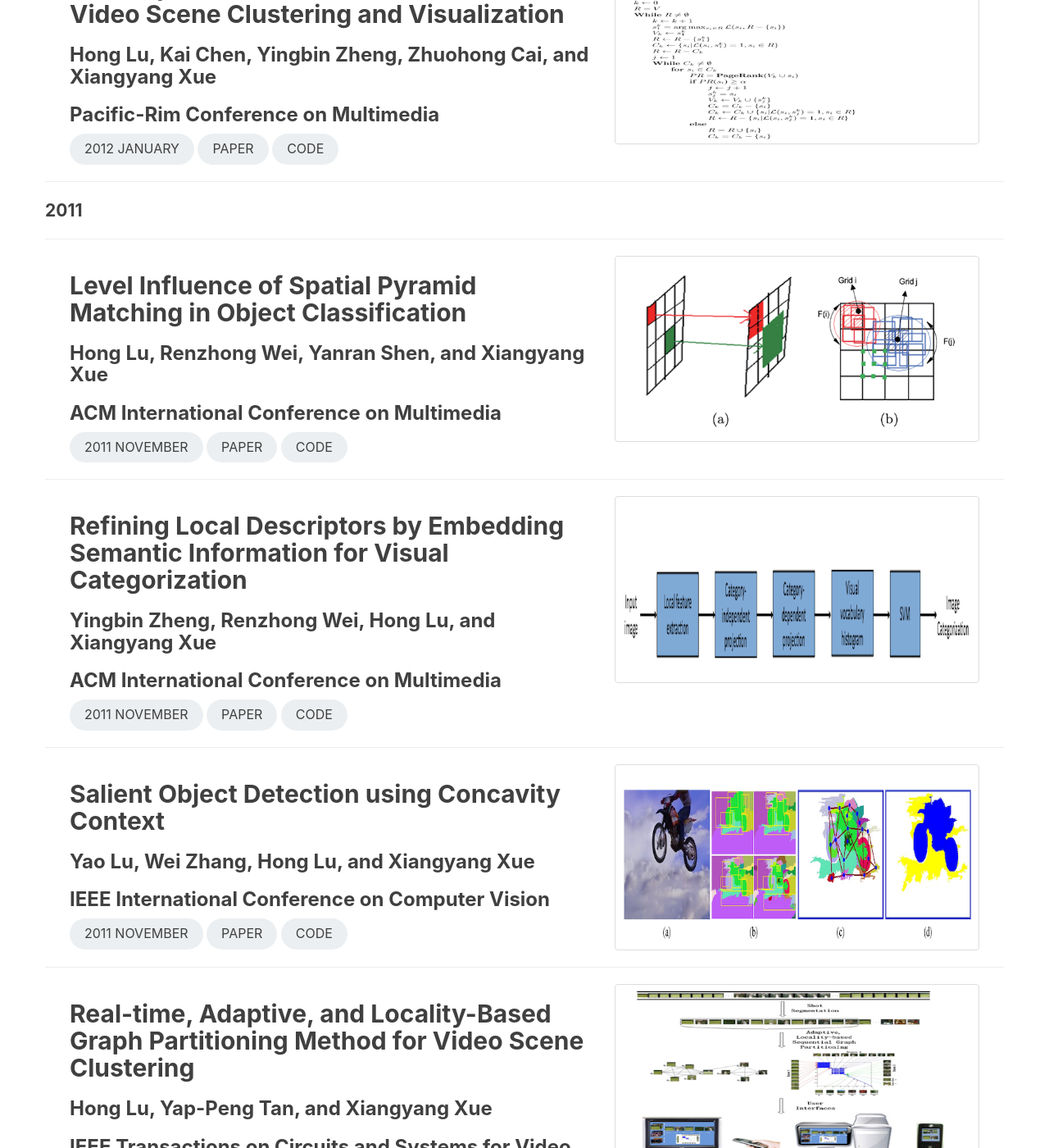
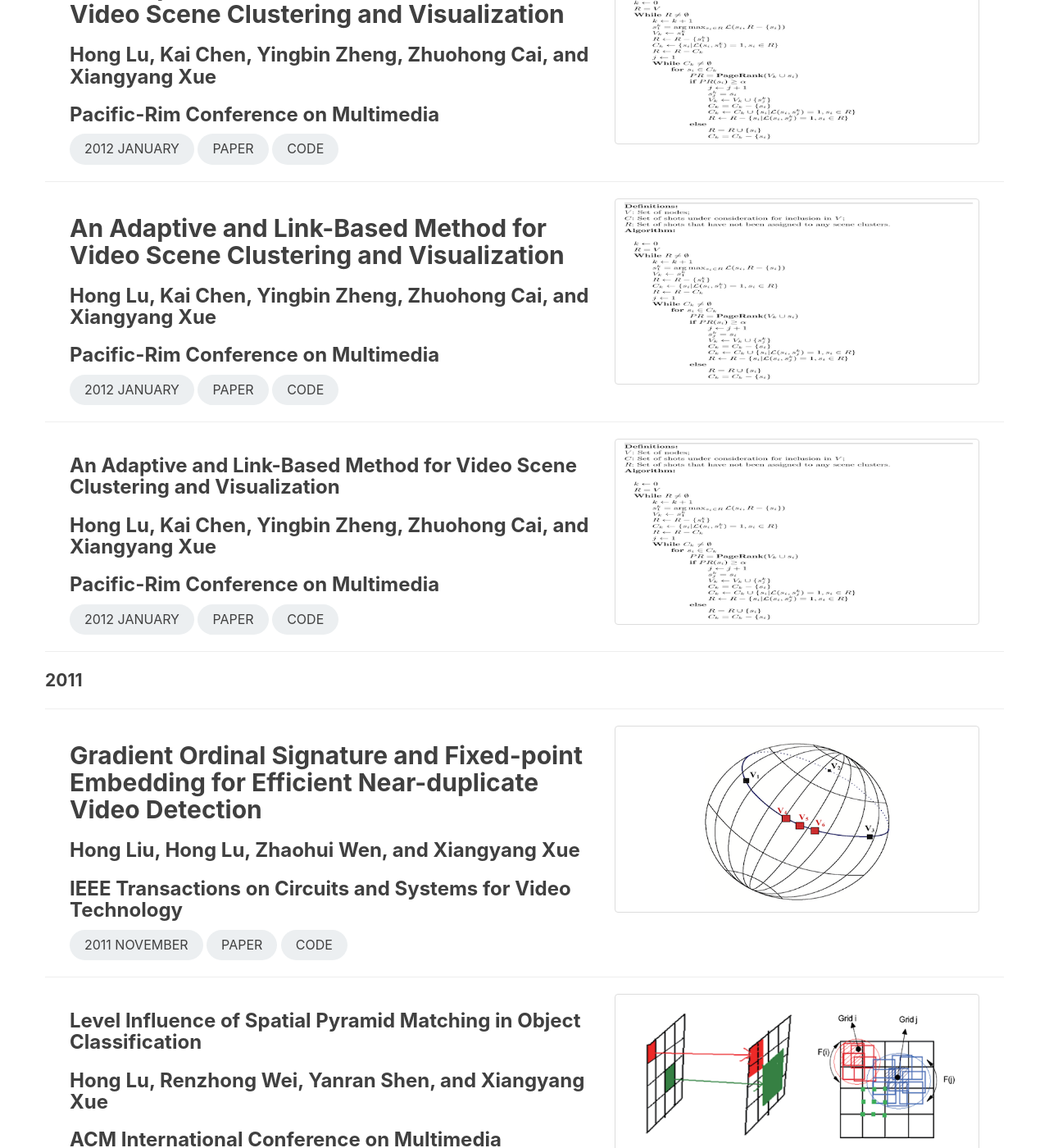
Before and after one commit to lunatics123/lunatics123.github.io, a Jekyll site: the page built from publications.html, in a window 1280 px wide and 1400 px high, scrolled down 570 px. Shown: the whole window at 82% size. Built offline with Jekyll 4.4.1, drawn with Linux system fonts in a browser that asks for light colours; comment, search, counter and statistics services are not loaded.

Commit message:
add papers of 2011

```diff
--- a/publications.html
+++ b/publications.html
@@ -26,13 +26,64 @@ permalink: /publications.html
 </section>
 <hr>
 
+<section>
+    <div class="container">
+        <div class="col-lg-7">
+            <h2>An Adaptive and Link-Based Method for Video Scene Clustering and Visualization</h2>
+            <h3>Hong Lu, Kai Chen, Yingbin Zheng, Zhuohong Cai, and Xiangyang Xue</h3>
+            <h3>Pacific-Rim Conference on Multimedia</h3>
+            <div class="post-tag round-xl">2012 January</div>
+            <a class="post-tag round-xl" href="https://link.springer.com/chapter/10.1007/978-1-4614-3501-3_42">Paper</a>
+            <a class="post-tag round-xl">Code</a>
+        </div>
+        <div class="col-lg-5">
+            <img class="img-thumbnail" src="/img/papers/lu2012adaptive.png">
+        </div>
+    </div>
+</section>
+<hr>
+
+<section>
+    <div class="container">
+        <div class="col-lg-7">
+            <h3>An Adaptive and Link-Based Method for Video Scene Clustering and Visualization</h3>
+            <h3>Hong Lu, Kai Chen, Yingbin Zheng, Zhuohong Cai, and Xiangyang Xue</h3>
+            <h3>Pacific-Rim Conference on Multimedia</h3>
+            <div class="post-tag round-xl">2012 January</div>
+            <a class="post-tag round-xl" href="https://link.springer.com/chapter/10.1007/978-1-4614-3501-3_42">Paper</a>
+            <a class="post-tag round-xl">Code</a>
+        </div>
+        <div class="col-lg-5">
+            <img class="img-thumbnail" src="/img/papers/lu2012adaptive.png">
+        </div>
+    </div>
+</section>
+<hr>
+
 <h5 class="lead"><b>2011</b></h5>
 <hr>
 
 <section>
     <div class="container">
         <div class="col-lg-7">
-            <h2>Level Influence of Spatial Pyramid Matching in Object Classification</h2>
+            <h2>Gradient Ordinal Signature and Fixed-point Embedding for Efficient Near-duplicate Video Detection</h2>
+            <h3>Hong Liu, Hong Lu, Zhaohui Wen, and Xiangyang Xue</h3>
+            <h3>IEEE Transactions on Circuits and Systems for Video Technology</h3>
+            <div class="post-tag round-xl">2011 November</div>
+            <a class="post-tag round-xl" href="https://ieeexplore.ieee.org/abstract/document/6069572">Paper</a>
+            <a class="post-tag round-xl">Code</a>
+        </div>
+        <div class="col-lg-5">
+            <img class="img-thumbnail" src="/img/papers/liu2011gradient.png">
+        </div>
+    </div>
+</section>
+<hr>
+
+<section>
+    <div class="container">
+        <div class="col-lg-7">
+            <h3>Level Influence of Spatial Pyramid Matching in Object Classification</h3>
             <h3>Hong Lu, Renzhong Wei, Yanran Shen, and Xiangyang Xue</h3>
             <h3>ACM International Conference on Multimedia</h3>
             <div class="post-tag round-xl">2011 November</div>
@@ -49,9 +100,9 @@ permalink: /publications.html
 <section>
     <div class="container">
         <div class="col-lg-7">
-            <h2>Refining Local Descriptors by Embedding Semantic Information for Visual Categorization</h2>
-            <h3>Yingbin Zheng, Renzhong Wei, Hong Lu, and Xiangyang Xue</h3>
-            <h3>ACM International Conference on Multimedia</h3>
+            <h3>Refining Local Descriptors by Embedding Semantic Information for Visual Categorization</h3>
+            <h4>Yingbin Zheng, Renzhong Wei, Hong Lu, and Xiangyang Xue</h4>
+            <h4>ACM International Conference on Multimedia</h4>
             <div class="post-tag round-xl">2011 November</div>
             <a class="post-tag round-xl" href="https://dl.acm.org/doi/abs/10.1145/2072298.2072020">Paper</a>
             <a class="post-tag round-xl">Code</a>
@@ -83,9 +134,9 @@ permalink: /publications.html
 <section>
     <div class="container">
         <div class="col-lg-7">
-            <h2>Real-time, Adaptive, and Locality-Based Graph Partitioning Method for Video Scene Clustering</h2>
-            <h3>Hong Lu, Yap-Peng Tan, and Xiangyang Xue</h3>
-            <h3>IEEE Transactions on Circuits and Systems for Video Technology</h3>
+            <h3>Real-time, Adaptive, and Locality-Based Graph Partitioning Method for Video Scene Clustering</h3>
+            <h4>Hong Lu, Yap-Peng Tan, and Xiangyang Xue</h4>
+            <h4>IEEE Transactions on Circuits and Systems for Video Technology</h4>
             <div class="post-tag round-xl">2011 April</div>
             <a class="post-tag round-xl" href="https://ieeexplore.ieee.org/abstract/document/5756227">Paper</a>
             <a class="post-tag round-xl">Code</a>
```
Also changed, not shown: img/papers/liu2011gradient.png (added).
